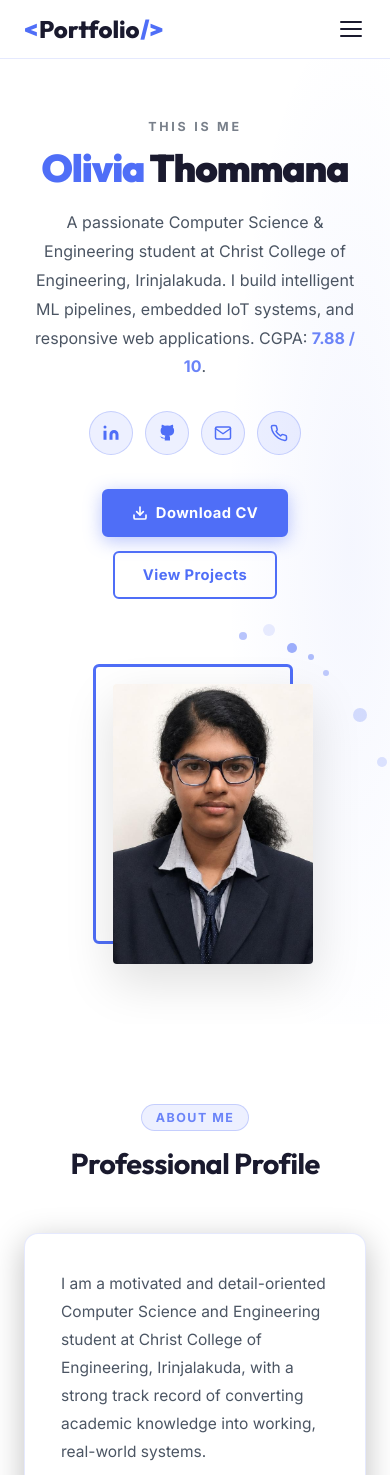
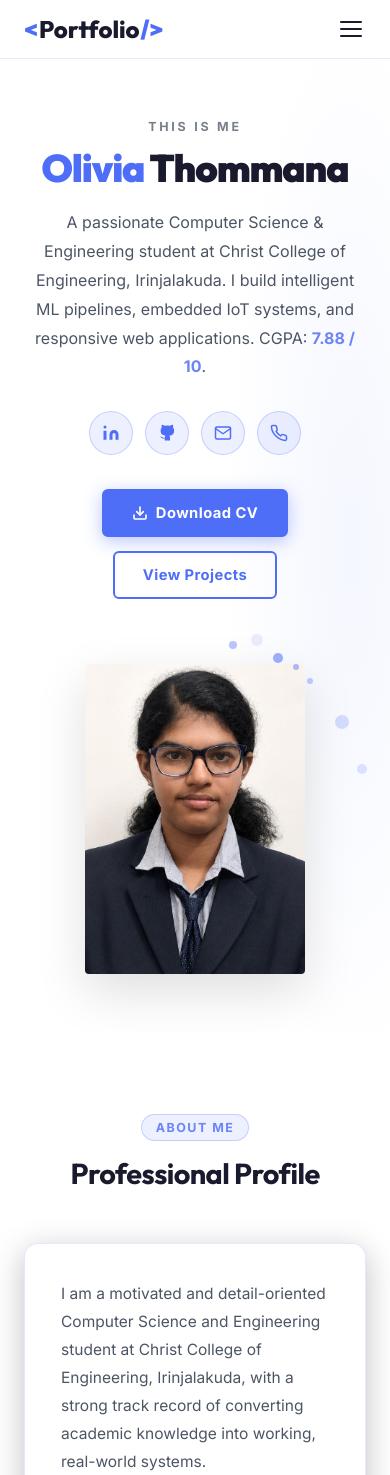
Before and after one commit to oliviathommana/olivia-portfolio, a Next.js app: page / in a window 390 px wide. Shown: the top 1475 px of the page. Built offline with nearby package versions, Linux system fonts and the light colour scheme.

Commit message:
Remove blue decorative offset box from behind profile photo

```diff
--- a/app/Home.css
+++ b/app/Home.css
@@ -196,31 +196,18 @@
   to   { opacity: 1; transform: translateX(0); }
 }
 
-/* Photo frame container — sized to include the photo (300x420) + 30px offset */
+/* Photo frame container — sized to perfectly contain the photo */
 .hero-photo-frame {
   position: relative;
-  width: 330px;
-  height: 450px;
+  width: 300px;
+  height: 420px;
   flex-shrink: 0;
-}
-
-/* Blue border-only square — top-left, peeking behind photo */
-.hero-deco-square {
-  position: absolute;
-  top: 0;
-  left: 0;
-  width: calc(100% - 30px);
-  height: calc(100% - 30px);
-  border-radius: 6px;
-  border: 3px solid var(--primary);
-  background: transparent;
-  z-index: 0;
 }
 
 /* Decorative scattered dots around the photo area */
 .hero-dots {
   position: absolute;
-  inset: -40px -40px -40px -40px;
+  inset: -30px -30px -30px -30px;
   z-index: 2;
   pointer-events: none;
 }
@@ -240,15 +227,12 @@
 .dot-6  { width:  6px; height:  6px; top: 8%;  left: 85%; opacity: 0.45; }
 .dot-7  { width: 12px; height: 12px; top: 0%;  left: 70%; opacity: 0.12; }
 
-/* Profile photo — bottom-right of frame, overlapping the deco square */
+/* Profile photo — fills the frame exactly */
 .hero-photo {
   position: absolute;
-  top: auto !important;
-  left: auto !important;
-  bottom: 0 !important;
-  right: 0 !important;
-  width: calc(100% - 30px) !important;
-  height: calc(100% - 30px) !important;
+  inset: 0;
+  width: 100% !important;
+  height: 100% !important;
   object-fit: cover;
   object-position: center top;
   border-radius: 4px;
@@ -789,9 +773,8 @@ a.contact-card-val:hover {
   }
   .hero-photo-frame {
     width: 270px;
-    height: 360px;
-    margin-top: 20px;
-    margin-left: 20px;
+    height: 380px;
+    margin: 20px auto 0;
   }
   .about-grid {
     grid-template-columns: 1fr;
@@ -814,21 +797,8 @@ a.contact-card-val:hover {
   }
   .hero-photo-frame {
     width: 220px;
-    height: 300px;
-    margin-top: 15px;
-    margin-left: 15px;
-  }
-  .hero-deco-square {
-    width: calc(100% - 20px);
-    height: calc(100% - 20px);
-  }
-  .hero-photo {
-    top: auto !important;
-    left: auto !important;
-    bottom: 0 !important;
-    right: 0 !important;
-    width: calc(100% - 20px) !important;
-    height: calc(100% - 20px) !important;
+    height: 310px;
+    margin: 15px auto 0;
   }
   .projects-grid {
     grid-template-columns: 1fr;
--- a/app/page.js
+++ b/app/page.js
@@ -192,8 +192,6 @@ export default function Home() {
                 <span className="dot dot-6"></span>
                 <span className="dot dot-7"></span>
               </div>
-              {/* Blue border-only decorative offset square */}
-              <div className="hero-deco-square"></div>
               <Image
                 src="/profile.jpeg"
                 alt="Olivia Thommana"
```
